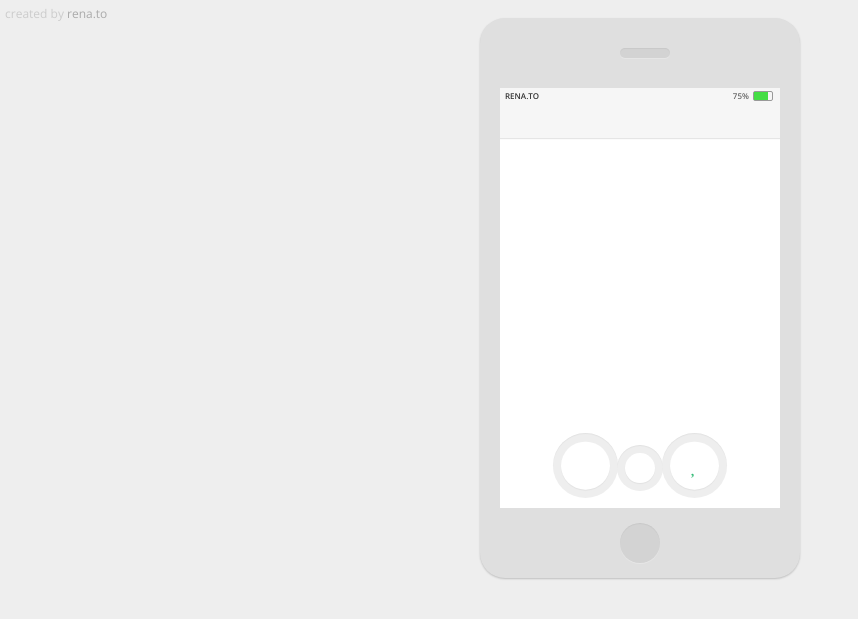
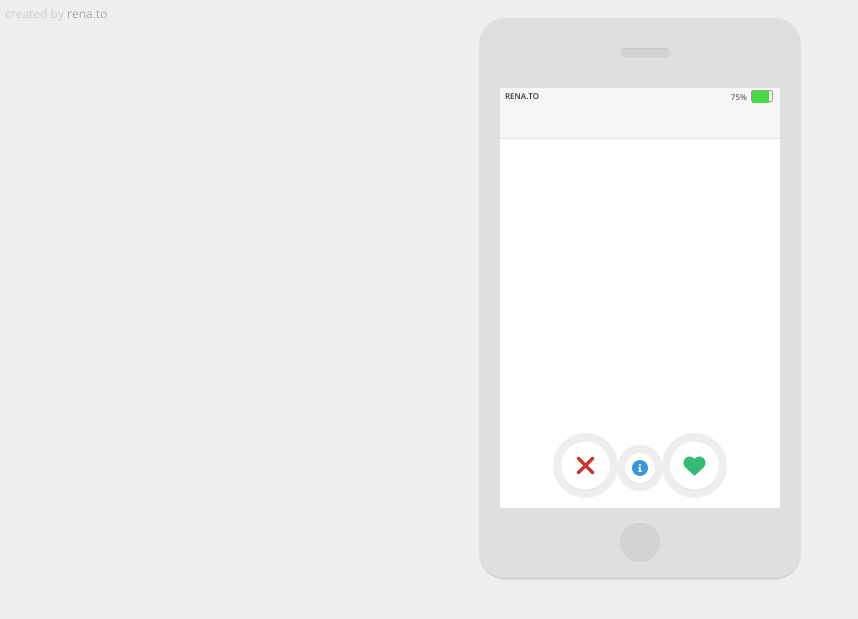
Before and after one commit to RandumbPurson/Spartahack9, a Django app: page /swipe/ in a window 1280 px wide. Shown: the top 619 px of the page, without its empty margins (0-858 px from the left). Run offline with Django 4.2, Linux system fonts and the light colour scheme; some libraries are stand-ins or nearby versions.

Commit message:
Updated index.css

```diff
--- a/chuckl/static/index.css
+++ b/chuckl/static/index.css
@@ -1,11 +1,8 @@
-@import url(https://fonts.googleapis.com/css?family=Open+Sans:300,400,600);
-@import url(http://weloveiconfonts.com/api/?family=fontawesome);
-[class*=fontawesome-]:before {
-  font-family: "FontAwesome", sans-serif;
-}
+@import url('https://fonts.googleapis.com/css?family=Open+Sans:300,400,600');
+@import url('https://cdnjs.cloudflare.com/ajax/libs/font-awesome/6.0.0-beta3/css/all.min.css');
 
-*, *:before, *:after {
-  box-sizing: border-box;
+[class*="fontawesome-"]:before {
+  font-family: 'Font Awesome', sans-serif;
 }
 
 a {
@@ -27,13 +24,17 @@ body {
   top: 10px;
   box-shadow: 0 1px 2px rgba(0, 0, 0, 0.2);
 }
-#phone:before, #phone:after {
-  content: "";
+
+#phone:before,
+#phone:after {
+  content: '';
   display: block;
   position: absolute;
   background: #d3d3d3;
-  box-shadow: inset 0 1px 1px rgba(0, 0, 0, 0.05), 0 1px 1px rgba(255, 255, 255, 0.25);
+  box-shadow: inset 0 1px 1px rgba(0, 0, 0, 0.05),
+              0 1px 1px rgba(255, 255, 255, 0.25);
 }
+
 #phone:after {
   left: calc(50% - 20px);
   bottom: 15px;
@@ -41,6 +42,7 @@ body {
   height: 40px;
   border-radius: 50%;
 }
+
 #phone:before {
   left: calc(50% - 20px);
   top: 30px;
@@ -70,6 +72,7 @@ body {
   font-weight: 300;
   color: #ddd;
 }
+
 #app .header .top {
   height: 16px;
   position: relative;
@@ -80,20 +83,24 @@ body {
   text-transform: uppercase;
   font-weight: 600;
 }
+
 #app .header .top .left {
   position: absolute;
   top: 0;
   left: 5px;
 }
+
 #app .header .top .center {
   text-align: center;
   font-size: 10px;
 }
+
 #app .header .top .right {
   position: absolute;
   top: 0;
   right: 5px;
 }
+
 #app .header #battery {
   border: 1px solid #999;
   border-radius: 2px;
@@ -106,8 +113,9 @@ body {
   right: 0;
   top: 2px;
 }
+
 #app .header #battery:before {
-  content: "";
+  content: '';
   display: block;
   width: 75%;
   height: 100%;
@@ -132,25 +140,30 @@ body {
   overflow: hidden;
   box-shadow: 0 1px 5px rgba(0, 0, 0, 0.2);
   border: 1px solid rgba(0, 0, 0, 0.2);
-  transition: all 0.1s linear;
+  transition: all .1s linear;
 }
+
 .person:nth-child(1) {
   z-index: 5;
 }
+
 .person:nth-child(2) {
   z-index: 4;
   top: 7px;
   transform: scale(0.98);
 }
+
 .person:nth-child(3) {
   z-index: 3;
   top: 14px;
   transform: scale(0.96);
 }
+
 .person:nth-child(n+4) {
   z-index: 2;
   transform: scale(0.7);
 }
+
 .person:before {
   position: absolute;
   top: 0;
@@ -158,7 +171,7 @@ body {
   width: 100%;
   height: 100%;
   display: block;
-  content: "";
+  content: '';
 }
 
 .person img {
@@ -197,10 +210,12 @@ body {
     left: 400px;
   }
 }
+
 .animateYes {
   animation-fill-mode: both;
   animation: yes 0.6s linear;
 }
+
 .animateYes:before {
   transform: rotateZ(-35deg);
   background: url(https://i.imgur.com/Zkwj970.png) no-repeat center 10px;
@@ -220,10 +235,12 @@ body {
     right: 400px;
   }
 }
+
 .animateNo {
   animation-fill-mode: both;
   animation: no 0.6s linear;
 }
+
 .animateNo:before {
   transform: rotateZ(35deg);
   background: url(https://i.imgur.com/XqQZ4KR.png) no-repeat center 10px;
@@ -234,6 +251,7 @@ body {
   margin: 15px auto 0;
   width: 250px;
 }
+
 #control .button {
   width: 65px;
   height: 65px;
@@ -241,8 +259,9 @@ body {
   position: absolute;
   top: 5px;
   border-radius: 50%;
-  box-shadow: inset 0 1px 1px rgba(0, 0, 0, 0.05);
+  box-shadow: inset 0 1px 1px rgba(0, 0, 0, 0, 0.05);
 }
+
 #control .button .trigger {
   background: white;
   display: block;
@@ -253,47 +272,56 @@ body {
   position: relative;
   top: 50%;
   transform: translateY(-50%);
-  transition: all 0.1s;
+  transition: all .1s;
   text-align: center;
   box-shadow: 0 1px 1px rgba(0, 0, 0, 0.05);
 }
+
 #control .button .trigger:active {
   transform: translateY(-50%) scale(0.75);
-  transition: all 0.05s linear;
+  transition: all .05s linear;
 }
+
 #control .button .trigger:before {
   position: absolute;
   top: 50%;
   left: 50%;
   transform: translateY(-50%) translateX(-50%);
-  font-family: "FontAwesome";
+  font-family: 'FontAwesome';
 }
+
 #control .no {
   left: 38px;
 }
+
 #control .no .trigger:before {
   content: "\f00d";
   font-size: 28px;
   color: #c33;
 }
+
 #control .yes {
   right: 38px;
 }
+
 #control .yes .trigger:before {
   content: "\f004";
   font-size: 22px;
   color: #3b7;
 }
+
 #control .info {
   left: calc(50% - 23px);
   top: 17px;
   height: 46px;
   width: 46px;
 }
+
 #control .info .trigger {
   width: 65%;
   height: 65%;
 }
+
 #control .info .trigger:before {
   content: "\f05a";
   font-size: 16px;
@@ -307,8 +335,7 @@ body {
   top: 5px;
   left: 5px;
 }
+
 #copy a {
   color: #aaa;
 }
-
-/*# sourceMappingURL=index.css.map */
```
